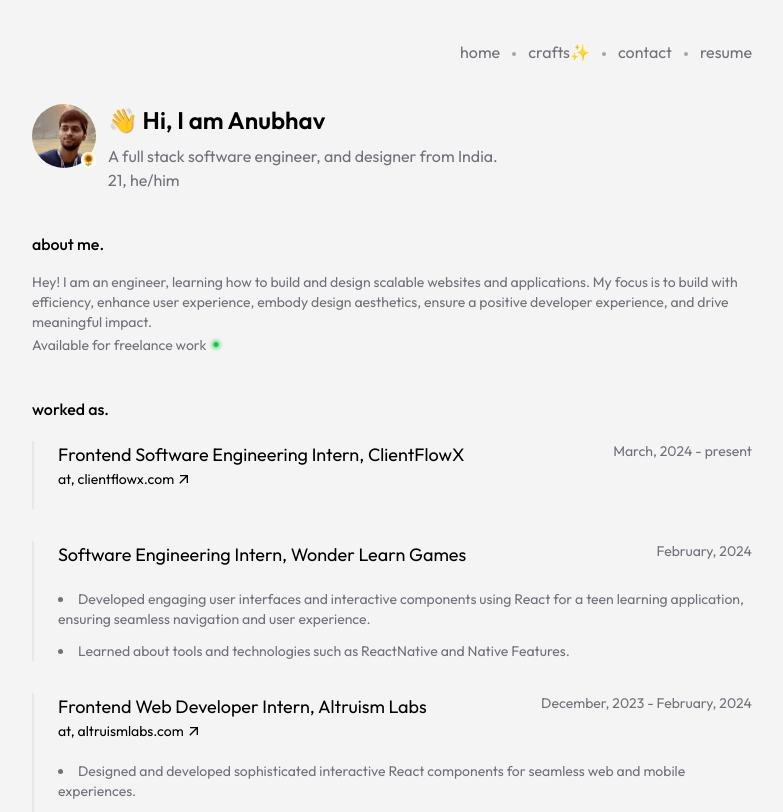
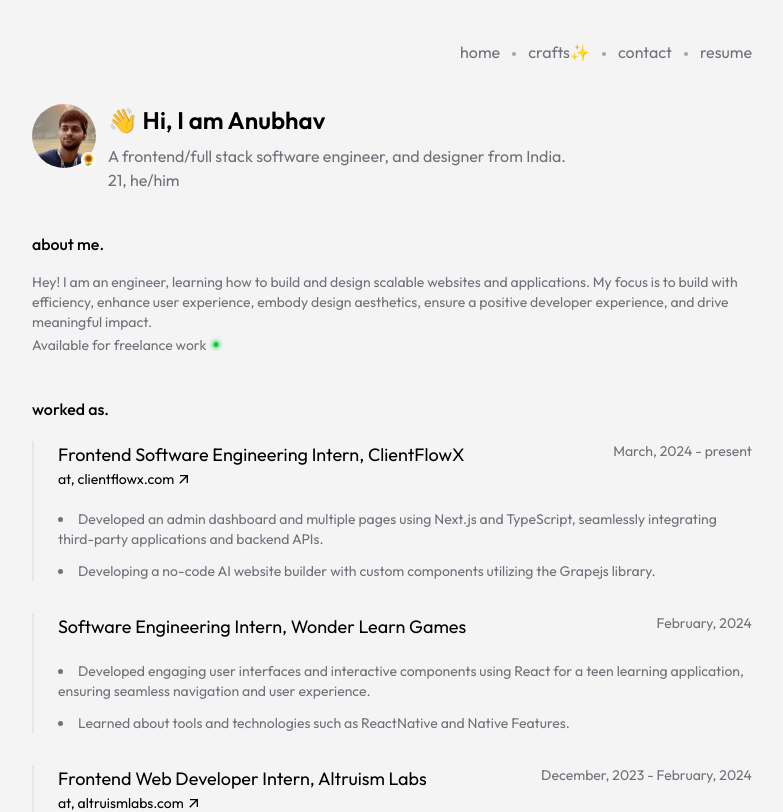
Before and after one commit to Anubhav-Pal/Portfolio, a Next.js app: page / in a window 1280 px wide. Shown: the top 812 px of the page, without its empty margins (248-1031 px from the left). Built offline with nearby package versions, Linux system fonts and the light colour scheme.

Commit message:
Add Work Experience Details

```diff
--- a/components/HeroSection.jsx
+++ b/components/HeroSection.jsx
@@ -13,7 +13,7 @@ const HeroSection = () => {
       </div>
       <div>
         <div className='text-2xl font-semibold'>👋 Hi, I am Anubhav</div>
-        <div className='text-sd mt-2'>A full stack software engineer, and designer from India.</div>
+        <div className='text-sd mt-2'>A frontend/full stack software engineer, and designer from India.</div>
         <div className='text-sd'>21, he/him</div>
       </div>
     </div>
--- a/components/Work.jsx
+++ b/components/Work.jsx
@@ -7,7 +7,7 @@ const companies = [
     companyName: "ClientFlowX",
     companyWebsite: "clientflowx.com",
     companyWebsiteLink: "https://www.clientflowx.com/",
-    workedOn: [],
+    workedOn: ["Developed an admin dashboard and multiple pages using Next.js and TypeScript, seamlessly integrating third-party applications and backend APIs.","Developing a no-code AI website builder with custom components utilizing the Grapejs library."],
     startingMonth: "March, 2024",
     endingMonth: "present",
   },
```
